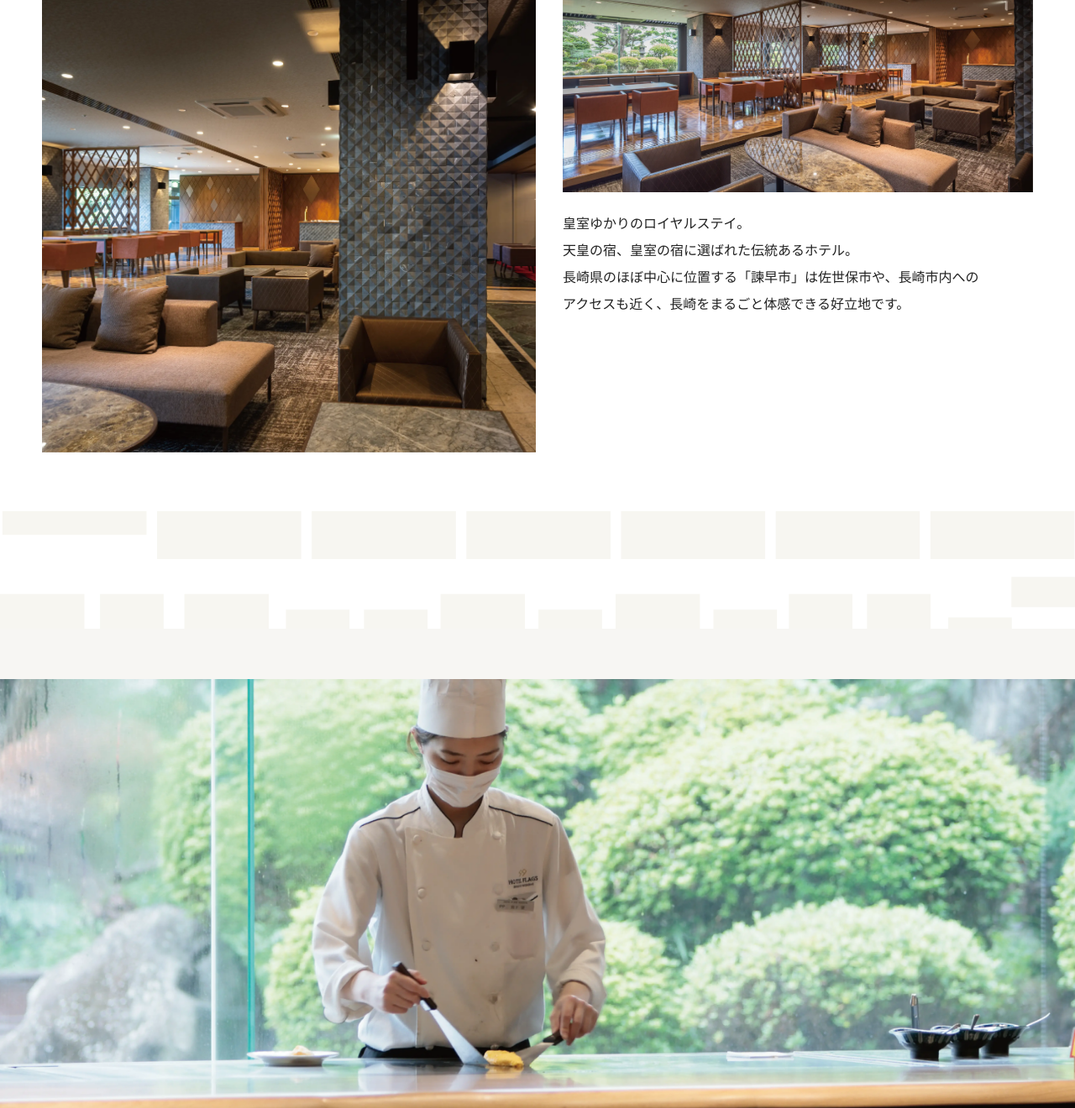
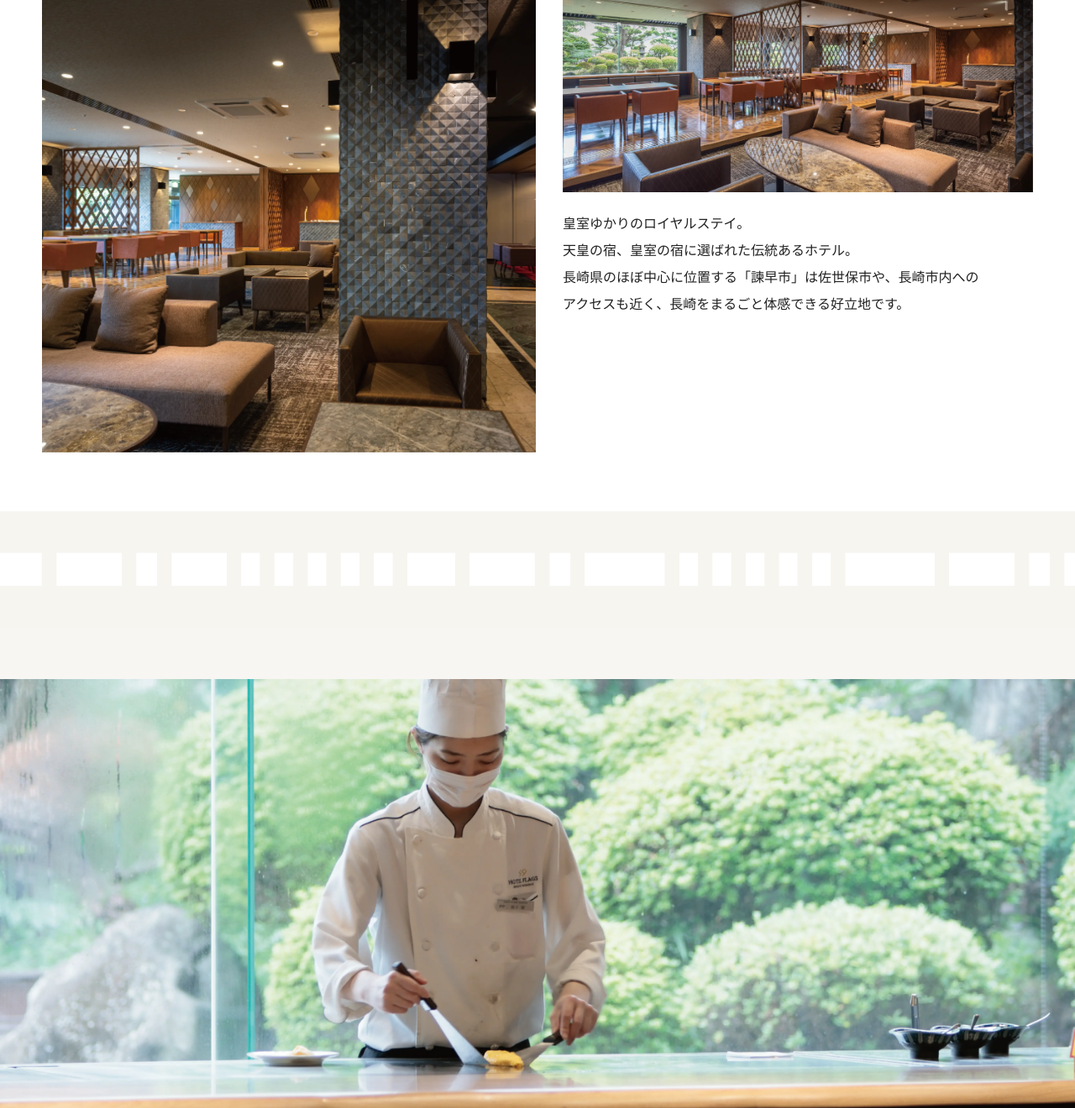
Before and after one commit to syu5687/gt-hotels, a PHP site: page /hfi.php in a window 1280 px wide. Shown: the part 1011-2331 px from the top of the page at 84% size. Run offline with PHP 8.4, Linux system fonts and the light colour scheme.

Commit message:
hfi背景修正

```diff
--- a/_assets/css/hfi.css
+++ b/_assets/css/hfi.css
@@ -68,7 +68,7 @@
   margin-right: calc(50% - 50vw);
 }
 .gtn-divider--back1{
-  background-image: url("/_assets/images/back1.svg");
+  background-image: url("/_assets/images/hfi/bg.png");
 }
 
 /* =========================================================
```
Also changed, not shown: _assets/images/hfi/bg.png (added).
